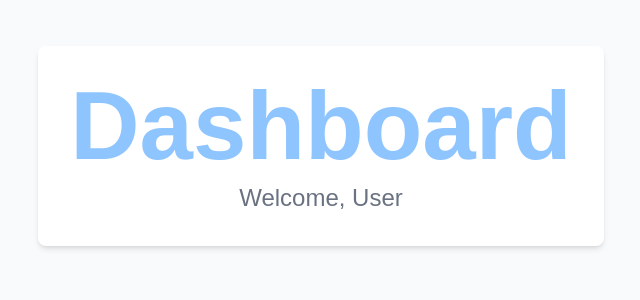
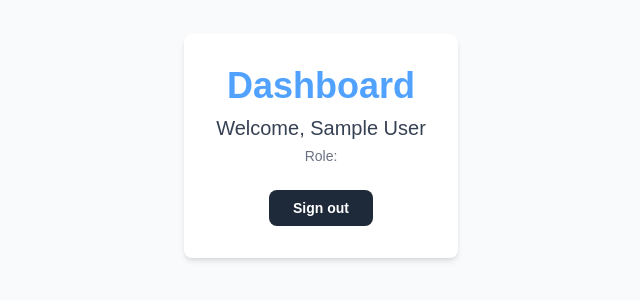
Before and after one commit to Debjani-99/truancy-cloud, a Next.js app: page /dashboard in a window 1280 px wide. Shown: the part 254-554 px from the top of the page, without its empty margins (319-959 px from the left). Built offline with nearby package versions, Linux system fonts and the light colour scheme; no server answers; sample sign-in values are in the browser's storage.

Commit message:
update dashboard with session info and signout

```diff
--- a/app/dashboard/page.tsx
+++ b/app/dashboard/page.tsx
@@ -1,30 +1,40 @@
+"use client";
 
-import { getServerSession } from "next-auth";
+import { useSession, signOut } from "next-auth/react";
 import { redirect } from "next/navigation";
-import { authOptions } from "@/app/api/auth/[...nextauth]/route";
 
+export default function DashboardPage() {
+  const { data: session, status } = useSession();
 
-export default async function DashboardPage() {
+  if (status === "loading") {
+    return (
+      <main className="min-h-screen flex items-center justify-center bg-gray-50">
+        <p className="text-gray-500">Loading...</p>
+      </main>
+    );
+  }
 
-  const session = await getServerSession(authOptions);
-
-  // TEMP behavior:
-  // - session is always null right now
-  // - so this always redirects
   if (!session) {
     redirect("/login");
   }
 
-
   return (
     <main className="min-h-screen flex items-center justify-center bg-gray-50">
       <div className="p-8 rounded-lg shadow-md bg-white text-center">
-      <h1 className="text-8xl font-bold mb-2 text-blue-300">Dashboard</h1>
-      <p className=" text-2xl text-gray-500">
-        Welcome, User
+        <h1 className="text-4xl font-bold mb-2 text-blue-400">Dashboard</h1>
+        <p className="text-xl text-gray-700">
+          Welcome, {session.user.name ?? session.user.email}
         </p>
+        <p className="mt-1 text-sm text-gray-500">
+          Role: {session.user.role}
+        </p>
+        <button
+          onClick={() => signOut({ callbackUrl: "/login" })}
+          className="mt-6 rounded-lg bg-gray-800 px-6 py-2 text-sm font-semibold text-white hover:bg-gray-700"
+        >
+          Sign out
+        </button>
       </div>
     </main>
   );
-
 }
```
Lines whose indentation alone changed are shown as unchanged.
